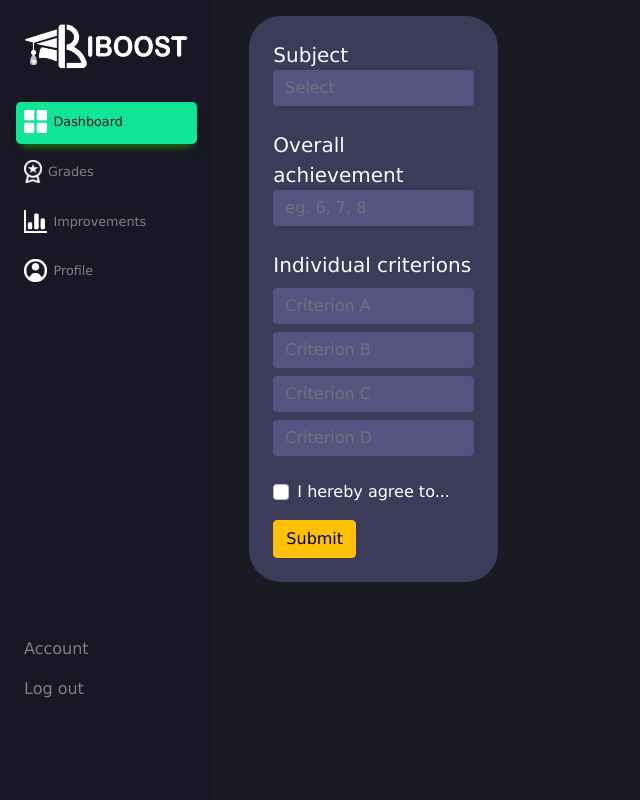
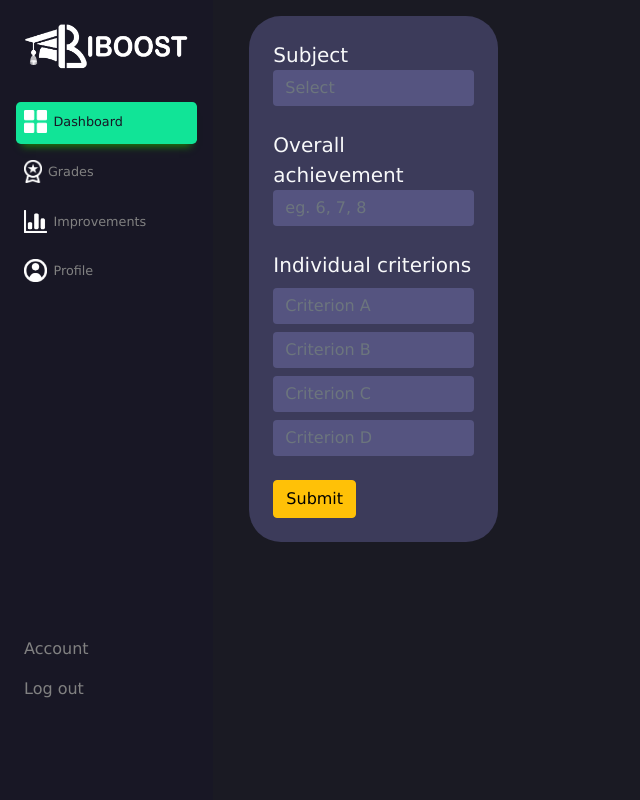
Before and after one commit to e-ndorfin/iboost-latest, a Django app: page /grades/ in a window 1280 px wide. Shown: the whole page, without its empty margins (0-640 px from the left). Run offline with Django 4.2, Linux system fonts and the light colour scheme; some libraries are stand-ins or nearby versions.

Commit message:
removed checkbox

```diff
--- a/dashboard/templates/dashboard/grades.html
+++ b/dashboard/templates/dashboard/grades.html
@@ -27,6 +27,8 @@
 								class="form-control bg-form-box"
 								id="overall-achievement"
 								placeholder="eg. 6, 7, 8"
+								min="1"
+								max="8"
 							/>
 						</div>
 
@@ -58,10 +60,6 @@
 							/>
 						</div>
 
-						<div class="form-check my-3">
-							<input type="checkbox" class="form-check-input" id="exampleCheck1" />
-							<label class="form-check-label" for="exampleCheck1">I hereby agree to...</label>
-						</div>
 						<button type="submit" class="btn btn-warning">Submit</button>
 					</form>
 				</div>
```
